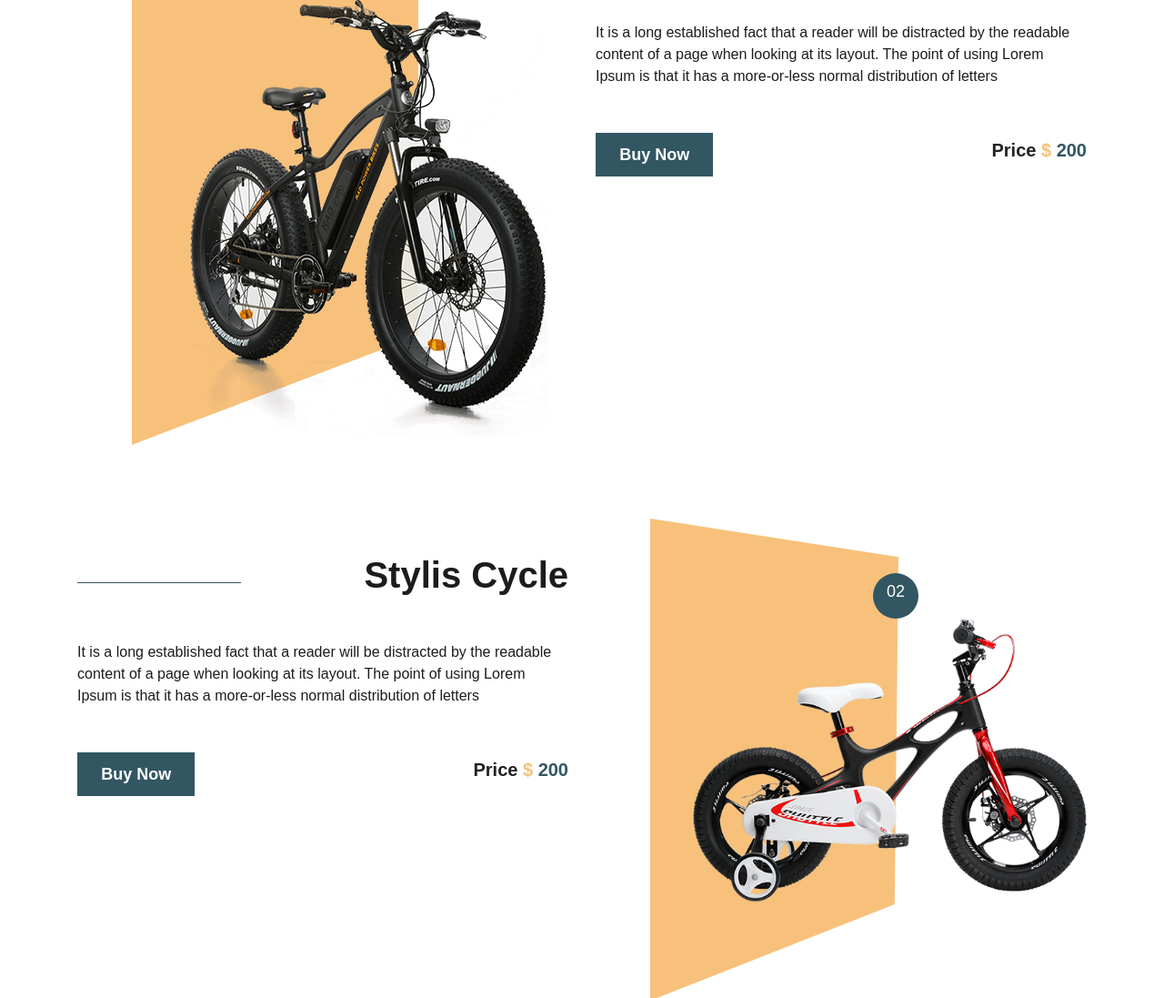
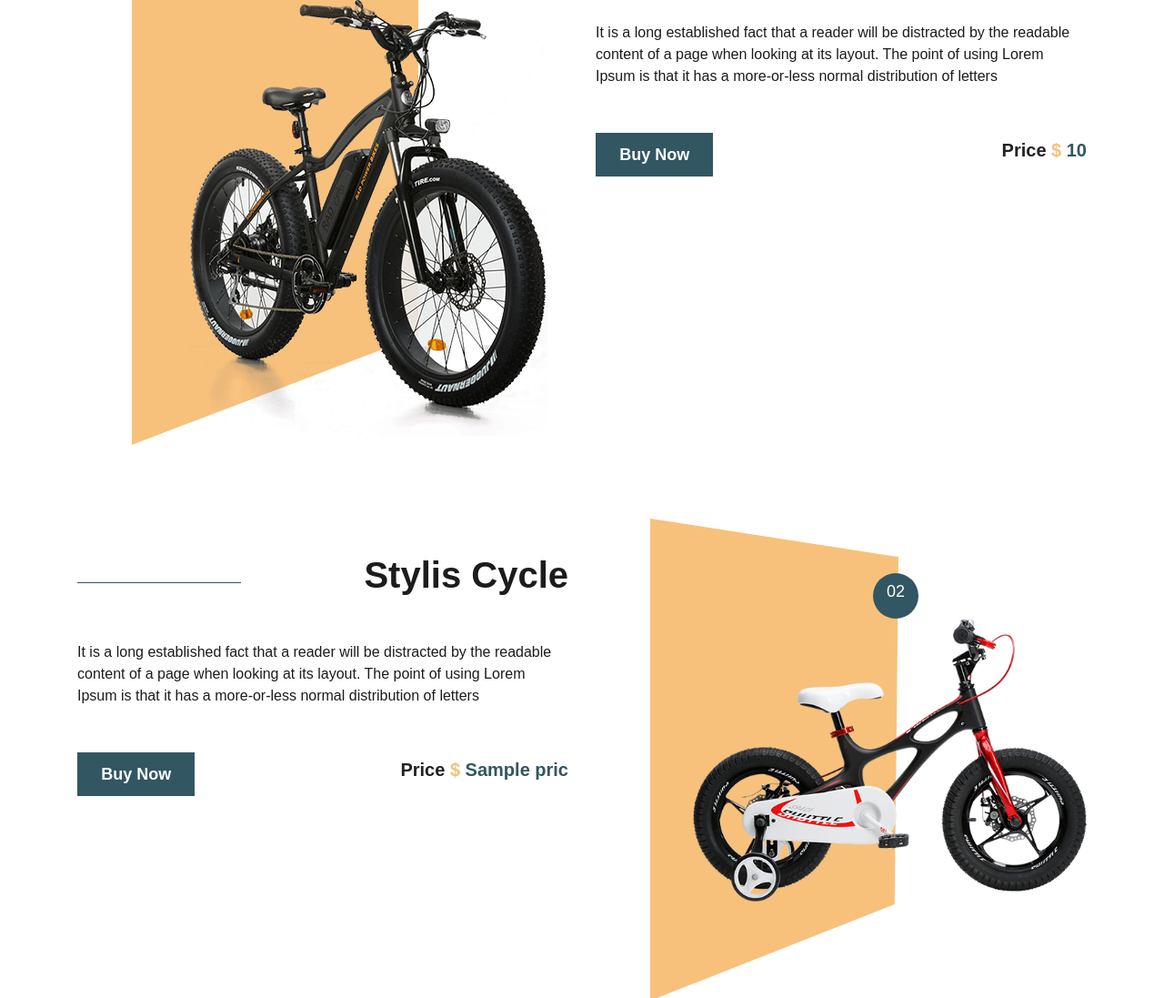
Before and after one commit to muntasir-i01/simple-django-project, a Django app: template fastProject/templates/index.html in a window 1280 px wide. Shown: the part 1061-2158 px from the top of the page at 91% size. Run offline with Django 5.2, Linux system fonts and the light colour scheme; the template is opened without the code that fills it: most values are stand-ins (such as "Sample title", 1, 10 or a date in 2020); some libraries are stand-ins or nearby versions.

Commit message:
add object price as dictionary

```diff
--- a/fastProject/templates/index.html
+++ b/fastProject/templates/index.html
@@ -156,7 +156,7 @@
                      <p class="lorem_text">It is a long established fact that a reader will be distracted by the readable content of a page when looking at its layout. The point of using Lorem Ipsum is that it has a more-or-less normal distribution of letters</p>
                      <div class="btn_main">
                         <div class="buy_bt"><a href="#">Buy Now</a></div>
-                        <h4 class="price_text">Price <span style=" color: #f7c17b">$</span> <span style=" color: #325662">200</span></h4>
+                        <h4 class="price_text">Price <span style=" color: #f7c17b">$</span> <span style=" color: #325662">{{price}}</span></h4>
                      </div>
                   </div>
                </div>
@@ -168,7 +168,7 @@
                      <p class="lorem_text">It is a long established fact that a reader will be distracted by the readable content of a page when looking at its layout. The point of using Lorem Ipsum is that it has a more-or-less normal distribution of letters</p>
                      <div class="btn_main">
                         <div class="buy_bt"><a href="#">Buy Now</a></div>
-                        <h4 class="price_text">Price <span style=" color: #f7c17b">$</span> <span style=" color: #325662">200</span></h4>
+                        <h4 class="price_text">Price <span style=" color: #f7c17b">$</span> <span style=" color: #325662">{{pric}}</span></h4>
                      </div>
                   </div>
                   <div class="col-md-6">
@@ -351,7 +351,7 @@
       <div class="footer_section layout_padding">
          <div class="container-fluid">
             <div class="row">
-               <div class="col-lg-8 col-sm-12 padding_0">
+               <div class="col-lg-8 col-sm-12 padding_2">
                   <div class="map_main">
                      <div class="map-responsive">
                        <iframe src="https://www.google.com/maps/embed/v1/place?key=AIzaSyA0s1a7phLN0iaD6-UE7m4qP-z21pH0eSc&amp;q=Eiffel+Tower+Paris+France" width="600" height="400" frameborder="0" style="border:0; width: 100%;" allowfullscreen=""></iframe>
@@ -367,7 +367,7 @@
                         <li><a href="#"><img src="{% static 'images/fb-icon1.png' %}"></a></li>
                         <li><a href="#"><img src="{% static 'images/twitter-icon.png' %}"></a></li>
                         <li><a href="#"><img src="{% static 'images/linkedin-icon.png' %}"></a></li>
-                        <li><a href="#"><img src="{% static 'images/instagram-icon.png' %}"></a></li>
+                        <li><a href="#"><img src="{% static 'images/insta-icon.jpg' %}" border-radius: 80%;></a></li>
                      </ul>
                   </div>
                   <input type="text" class="email_text" placeholder="Enter Your Email" name="Enter Your Email">
--- a/fastProject/travello/views.py
+++ b/fastProject/travello/views.py
@@ -2,4 +2,4 @@ from django.shortcuts import render
 
 # Create your views here.
 def index(request):
-    return render(request, 'index.html')
+    return render(request, 'index.html', {'price': 300, 'pric': 400})
```
Also changed, not shown: fastProject/static/images/inst.avif (added), fastProject/static/images/insta-icon.jpg (added).
